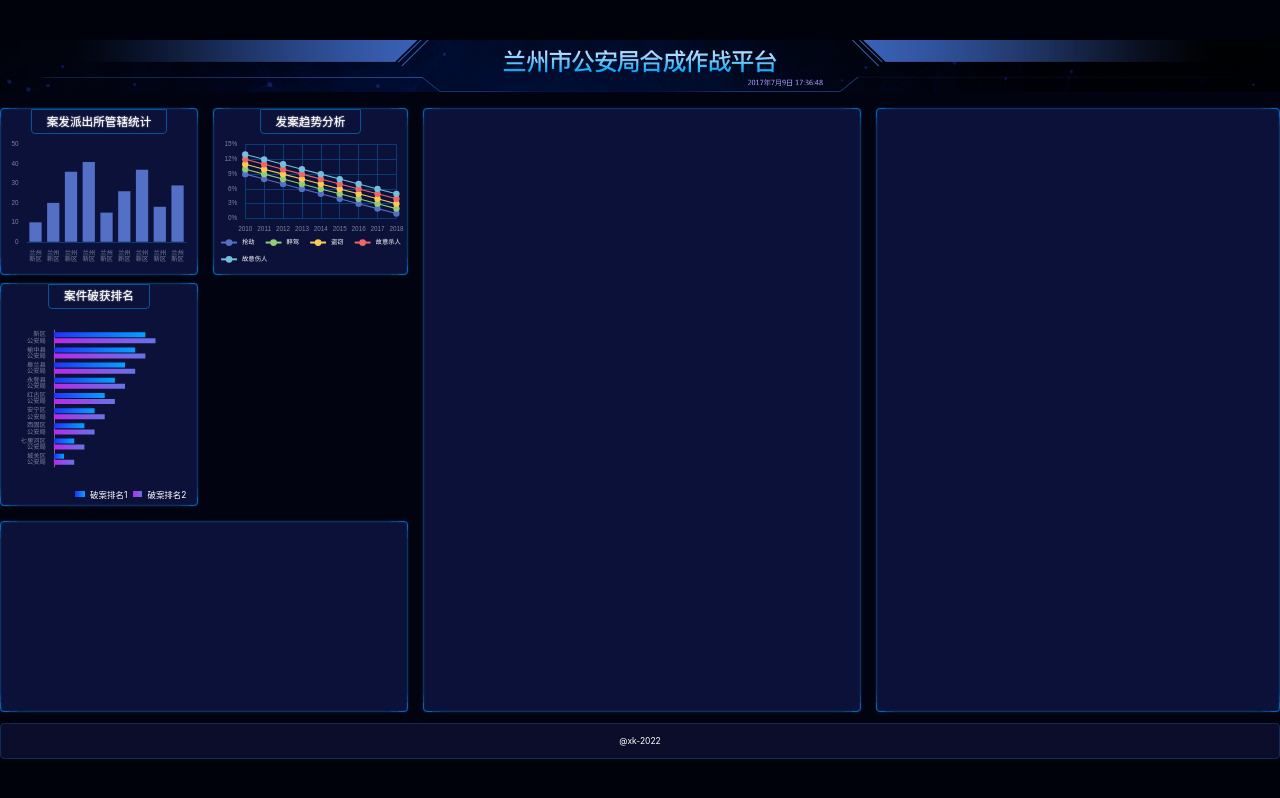
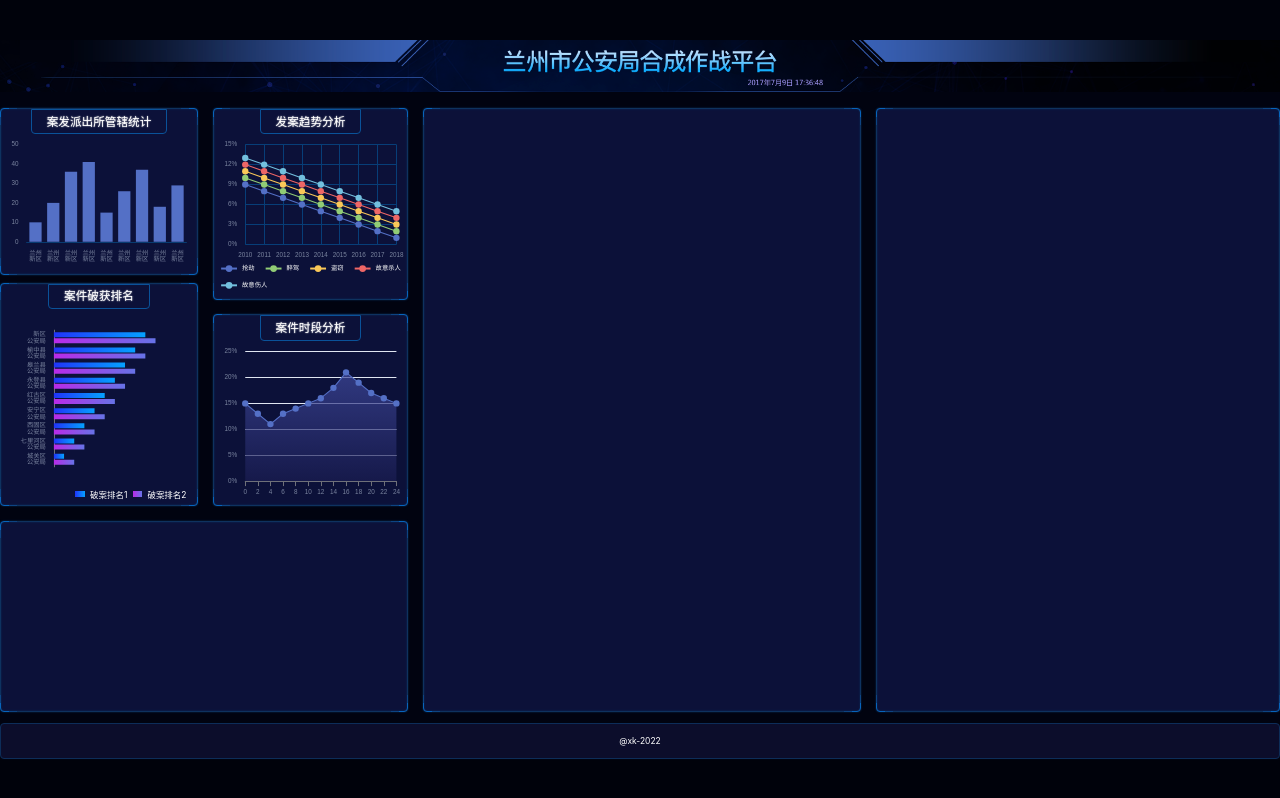
Before and after one commit to ObitoRin/big-screen, a React (Vite) app: page /#/ in a window 1280 px wide. Built offline with nearby package versions, Linux system fonts and the light colour scheme.

Commit message:
折线图2

```diff
--- /dev/null
+++ b/src/components/time-trends-chart4.tsx
@@ -0,0 +1,61 @@
+import React, { useRef, useEffect } from 'react';
+import * as echarts from 'echarts';
+import { px } from '../shared/px';
+import { createEchartsOptions } from '../shared/create-echarts-options';
+
+export const TimeTrendsChart = () => {
+  const divRef = useRef(null);
+
+  useEffect(() => {
+    var myChart = echarts.init(divRef.current);
+    myChart.setOption(
+      createEchartsOptions({
+        xAxis: {
+          type: 'category',
+          boundaryGap: false,
+          data: [0, 2, 4, 6, 8, 10, 12, 14, 16, 18, 20, 22, 24]
+        },
+        yAxis: {
+          type: 'value',
+          axisLabel: {
+            formatter(val) {
+              return val * 100 + '%';
+            }
+          }
+        },
+        series: [
+          {
+            name: '故意伤人',
+            data: [
+              0.15, 0.13, 0.11, 0.13, 0.14, 0.15, 0.16, 0.18, 0.21, 0.19, 0.17,
+              0.16, 0.15
+            ],
+            type: 'line',
+            symbol: 'circle',
+            symbolSize: px(12),
+            lineStyle: { width: px(2) },
+            areaStyle: {
+              color: new echarts.graphic.LinearGradient(0, 0, 0, 1, [
+                {
+                  offset: 0,
+                  color: '#414a9f'
+                },
+                {
+                  offset: 1,
+                  color: '#1b1d52'
+                }
+              ])
+            }
+          }
+        ]
+      })
+    );
+  }, []);
+
+  return (
+    <div className="bordered time-trends">
+      <h2>案件时段分析</h2>
+      <div ref={divRef} className="chart" />
+    </div>
+  );
+};
--- a/src/pages/home.scss
+++ b/src/pages/home.scss
@@ -1,4 +1,4 @@
-@import "../shared/helper";
+@import '../shared/helper';
 
 .home {
   flex: 1;
@@ -31,8 +31,8 @@
     flex: 1;
     display: grid;
     grid-template:
-      "box1 box2 box4 box5" 755fr
-      "box3 box3 box4 box5" 363fr / 366fr 361fr 811fr 747fr;
+      'box1 box2 box4 box5' 755fr
+      'box3 box3 box4 box5' 363fr / 366fr 361fr 811fr 747fr;
     grid-column-gap: px(28);
     grid-row-gap: px(28);
 
@@ -43,7 +43,7 @@
       box-shadow: 0 0 2px 0 #0e325f, inset 0 0 2px 0 #0e325f;
       background: #0c1139;
       &::before {
-        content: "";
+        content: '';
         position: absolute;
         left: 0;
         right: 0;
@@ -64,6 +64,9 @@
     }
     > .section2 {
       grid-area: box2;
+      display: flex;
+      flex-direction: column;
+      justify-content: space-between;
     }
     > .section3 {
       grid-area: box3;
@@ -76,7 +79,8 @@
     }
     .administer,
     .case-sort,
-    .both-trends {
+    .both-trends,
+    .time-trends {
       height: px(315);
       display: flex;
       flex-direction: column;
@@ -120,5 +124,9 @@
         }
       }
     }
+    .both-trends,
+    .time-trends {
+      height: px(363);
+    }
   }
 }
--- a/src/pages/home.tsx
+++ b/src/pages/home.tsx
@@ -4,9 +4,10 @@
 import { AdministerChart } from '../components/administer-chart1';
 import { CaseSortChart } from '../components/case-sort-chart2';
 import { BothTrendsChart } from '../components/both-trends-chart3';
+import { TimeTrendsChart } from '../components/time-trends-chart4';
 
 export const Home = () => {
-  const year = new Date().getFullYear()
+  const year = new Date().getFullYear();
   return (
     <div className="home">
       <header style={{ backgroundImage: `url(${headerBg})` }} />
@@ -17,14 +18,13 @@
         </section>
         <section className="section2">
           <BothTrendsChart />
+          <TimeTrendsChart />
         </section>
         <section className="bordered section3"></section>
         <section className="bordered section4"></section>
         <section className="bordered section5"></section>
       </main>
-      <footer>
-        @xk-{year}
-      </footer>
+      <footer>@xk-{year}</footer>
     </div>
   );
 };
```
